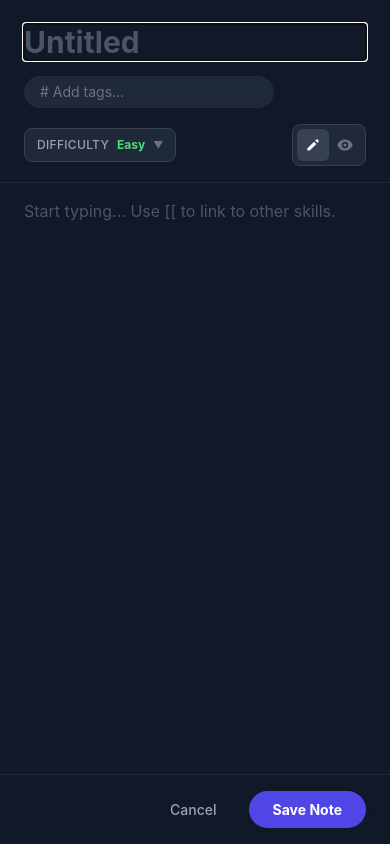
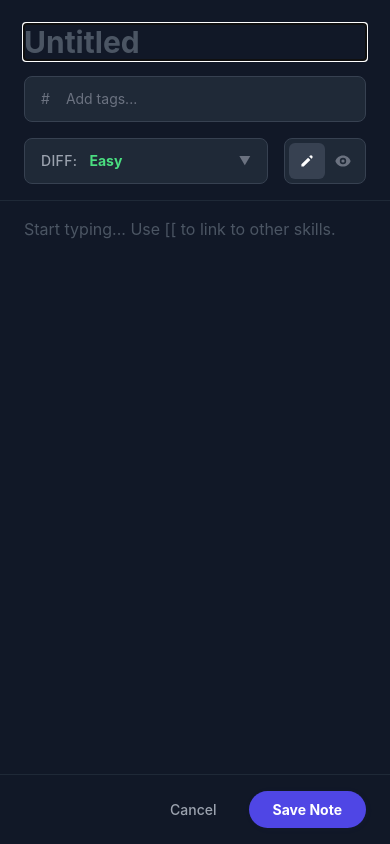
Before and after one commit to HoudRiz/skillSeedGraphBased, a React Native app in the folder SkillSeedMobile/: screen / in a window 390 px wide. Both pictures are taken after a click on the element 346 px from the left and 800 px from the top of the page. Built offline with nearby package versions, Linux system fonts and the light colour scheme.

Commit message:
Finalized form

```diff
--- a/SkillSeedMobile/components/NodeModal.tsx
+++ b/SkillSeedMobile/components/NodeModal.tsx
@@ -189,29 +189,30 @@ const NodeModal: React.FC<NodeModalProps> = ({ isOpen, onClose, onSave, onDelete
 
                     {/* Toolbar */}
                     <View style={tw`px-6 pb-4 flex-col gap-4 border-b border-gray-800`}>
-                        {/* Tags Row */}
-                        <View style={tw`flex-row flex-wrap items-center gap-2`}>
+                        {/* Tags Row - Full Width Container */}
+                        <View style={tw`flex-row flex-wrap items-center gap-2 border border-gray-700 rounded-lg p-2 bg-gray-800`}>
+                            <Text style={tw`text-gray-500 text-sm ml-2`}>#</Text>
                             {selectedTags.map(tagName => {
                                 const tag = allTags.find(t => t.name === tagName);
                                 return (
                                     <TouchableOpacity
                                         key={tagName}
                                         onPress={() => handleRemoveTag(tagName)}
-                                        style={[tw`px-3 py-1.5 rounded-full flex-row items-center`, { backgroundColor: tag?.color || '#6366f1' }]}
+                                        style={[tw`px-3 py-1 rounded-md flex-row items-center`, { backgroundColor: tag?.color || '#6366f1' }]}
                                     >
-                                        <Text style={tw`text-white text-xs font-bold mr-1`}>{tagName}</Text>
+                                        <Text style={tw`text-white text-sm font-medium mr-1`}>{tagName}</Text>
                                         <Text style={tw`text-white text-xs opacity-70`}>×</Text>
                                     </TouchableOpacity>
                                 );
                             })}
 
-                            <View style={tw`relative z-50`}>
+                            <View style={tw`flex-1 relative z-50`}>
                                 <TextInput
-                                    style={tw`bg-gray-800 text-white px-4 py-1.5 rounded-full text-sm min-w-24`}
+                                    style={tw`text-white px-2 py-1 text-sm min-w-24`}
                                     value={tagInput}
                                     onChangeText={setTagInput}
                                     onSubmitEditing={handleTagInputSubmit}
-                                    placeholder="# Add tags..."
+                                    placeholder={selectedTags.length === 0 ? "Add tags..." : ""}
                                     placeholderTextColor="#6b7280"
                                     returnKeyType="done"
                                 />
@@ -233,24 +234,26 @@ const NodeModal: React.FC<NodeModalProps> = ({ isOpen, onClose, onSave, onDelete
                         </View>
 
                         {/* Controls Row: Difficulty & View Toggle */}
-                        <View style={tw`flex-row justify-between items-center`}>
-                            <View style={tw`relative z-40`}>
+                        <View style={tw`flex-row justify-between items-center gap-4`}>
+                            <View style={tw`flex-1 relative z-40`}>
                                 <TouchableOpacity
                                     onPress={() => setShowDifficultyDropdown(!showDifficultyDropdown)}
-                                    style={tw`flex-row bg-gray-800 rounded-lg items-center px-3 py-2 border border-gray-700`}
+                                    style={tw`flex-row bg-gray-800 rounded-lg items-center justify-between px-4 py-3 border border-gray-700`}
                                 >
-                                    <Text style={tw`text-gray-400 text-xs mr-2 font-medium tracking-wide`}>DIFFICULTY</Text>
-                                    <Text style={[
-                                        tw`text-xs font-bold mr-2`,
-                                        difficulty === Difficulty.Easy ? tw`text-green-400` :
-                                            difficulty === Difficulty.Medium ? tw`text-yellow-400` :
-                                                tw`text-red-400`
-                                    ]}>{difficulty}</Text>
-                                    <Text style={tw`text-gray-500 text-[10px]`}>▼</Text>
+                                    <View style={tw`flex-row items-center`}>
+                                        <Text style={tw`text-gray-400 text-sm mr-3 font-medium tracking-wide`}>DIFF:</Text>
+                                        <Text style={[
+                                            tw`text-sm font-bold`,
+                                            difficulty === Difficulty.Easy ? tw`text-green-400` :
+                                                difficulty === Difficulty.Medium ? tw`text-yellow-400` :
+                                                    tw`text-red-400`
+                                        ]}>{difficulty}</Text>
+                                    </View>
+                                    <Text style={tw`text-gray-500 text-xs`}>▼</Text>
                                 </TouchableOpacity>
 
                                 {showDifficultyDropdown && (
-                                    <View style={tw`absolute top-10 left-0 bg-gray-800 rounded-lg shadow-xl border border-gray-700 w-40 overflow-hidden`}>
+                                    <View style={tw`absolute top-12 left-0 right-0 bg-gray-800 rounded-lg shadow-xl border border-gray-700 overflow-hidden`}>
                                         {DIFFICULTY_LEVELS.map(diff => (
                                             <TouchableOpacity
                                                 key={diff}
@@ -270,13 +273,13 @@ const NodeModal: React.FC<NodeModalProps> = ({ isOpen, onClose, onSave, onDelete
                             <View style={tw`flex-row bg-gray-800 p-1 rounded-lg border border-gray-700`}>
                                 <TouchableOpacity
                                     onPress={() => setIsPreview(false)}
-                                    style={[tw`p-2 rounded-md`, !isPreview && tw`bg-gray-700`]}
+                                    style={[tw`p-2.5 rounded-md`, !isPreview && tw`bg-gray-700`]}
                                 >
                                     <PencilIcon color={!isPreview ? "#ffffff" : "#6b7280"} />
                                 </TouchableOpacity>
                                 <TouchableOpacity
                                     onPress={() => setIsPreview(true)}
-                                    style={[tw`p-2 rounded-md`, isPreview && tw`bg-gray-700`]}
+                                    style={[tw`p-2.5 rounded-md`, isPreview && tw`bg-gray-700`]}
                                 >
                                     <EyeIcon color={isPreview ? "#ffffff" : "#6b7280"} />
                                 </TouchableOpacity>
```
